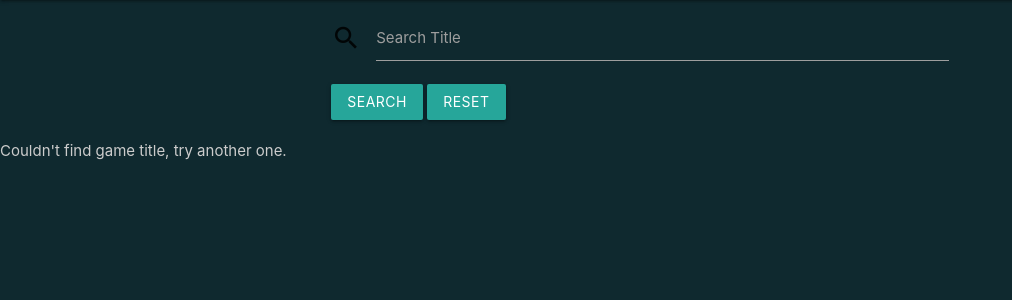
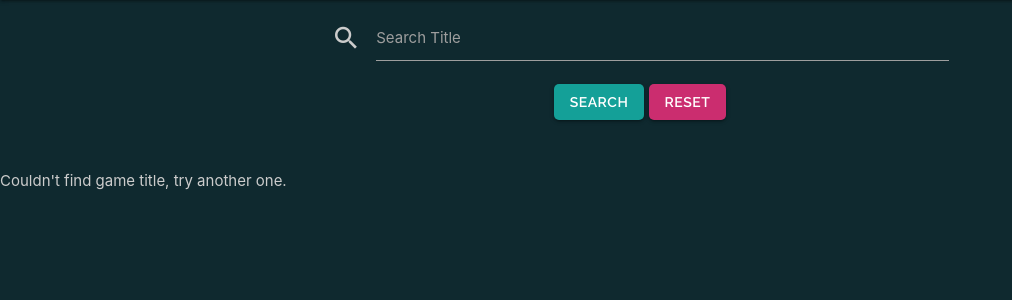
Before and after one commit to MariaLundgren/CO-OP-Game-Review, a Flask app: page / in a window 1280 px wide. Shown: the part 64-364 px from the top of the page, without its empty margins (0-1012 px from the left). Run offline with Flask 2, Linux system fonts and the light colour scheme; data that the repository does not hold is empty; some libraries are stand-ins or nearby versions.

Commit message:
Started adding styling to titles template

```diff
--- a/static/css/style.css
+++ b/static/css/style.css
@@ -11,8 +11,28 @@ body {
     background-color: #0F292F;
 }
 
-h1, h2, h3, h4, p {
+h1, h2, h3, h4, p, i {
     color: #cccccc;
+}
+
+input {
+    color: #cccccc;
+}
+
+.green-button{
+    background-color: #14A098;
+    font-family: "Raleway", sans-serif;
+    font-weight: 600;
+    border-radius: 5px;
+    margin-bottom: 2rem;
+}
+
+.pink-button{
+    background-color: #cb2d6f;
+    font-family: "Raleway", sans-serif;
+    font-weight: 600;
+    border-radius: 5px;
+    margin-bottom: 2rem;
 }
 
 /* navbar */
@@ -36,3 +56,25 @@ h1, h2, h3, h4, p {
     font-family: "Raleway", sans-serif;
     font-weight: 500;
 }
+
+/* home */
+
+.title-card {
+    height: 200px;
+    background-color: #501f3a;
+}
+
+.card-title {
+    font-family: "Montserrat", sans-serif;
+    color: #cccccc !important;
+}
+
+.title-image {
+    height: 190px;
+    width: 190px;
+    margin: 5px;
+}
+
+.consoles {
+    display: inline-block !important;
+}
--- a/templates/titles.html
+++ b/templates/titles.html
@@ -8,9 +8,9 @@
             <input id="query" name="query" minlength="5" maxlength="100" type="text" class="validate" required>
             <label for="query">Search Title</label>
         </div>
-        <div class="col s12 m6 offset-m3">
-            <button class="btn" type="submit" name="action">Search</button>
-            <a href="{{ url_for('get_titles') }}" class="btn" >Reset</a>
+        <div class="col s12 center-align">
+            <button class="btn green-button" type="submit" name="action">Search</button>
+            <a href="{{ url_for('get_titles') }}" class="btn pink-button" >Reset</a>
         </div>
     </form>
 </div>
@@ -20,16 +20,17 @@
         <div class="col s12 m6 offset-m3">
             {% for title in titles %}
             <a href="{{ url_for('selected_game_title', title_id=title._id) }}">
-                <div class="card">
-                    <div class="card-image">
-                        <img src="{{ title.image_url }}">
-                    </div>
+                <div class="card horizontal title-card">
+                        <img class="card-image title-image" src="{{ title.image_url }}">
                     <div class="card-content">
                         <span class="card-title">{{ title.title_name }}</span>
                         <p>{{ title.title_rating }}</p>
-                        {% for console in title.consoles %}
-                            <p>{{ console }}</p>
-                        {% endfor %}
+                        <span class="consoles">
+                            <p>Consoles:</p>
+                            {% for console in title.consoles %}
+                                <p>{{ console }}</p>
+                            {% endfor %}
+                        </span>
                         {% for local_online in title.local_or_online %}
                         <p>{{ local_online }}</p>
                         {% endfor %}
```
